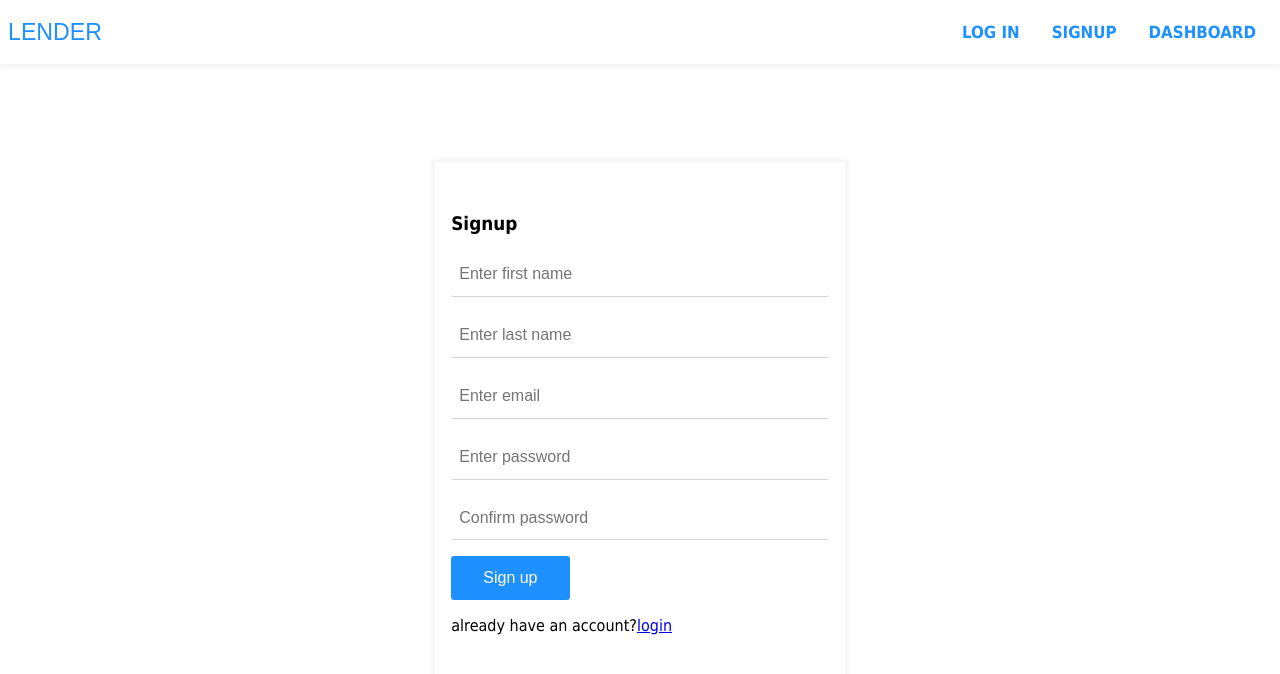
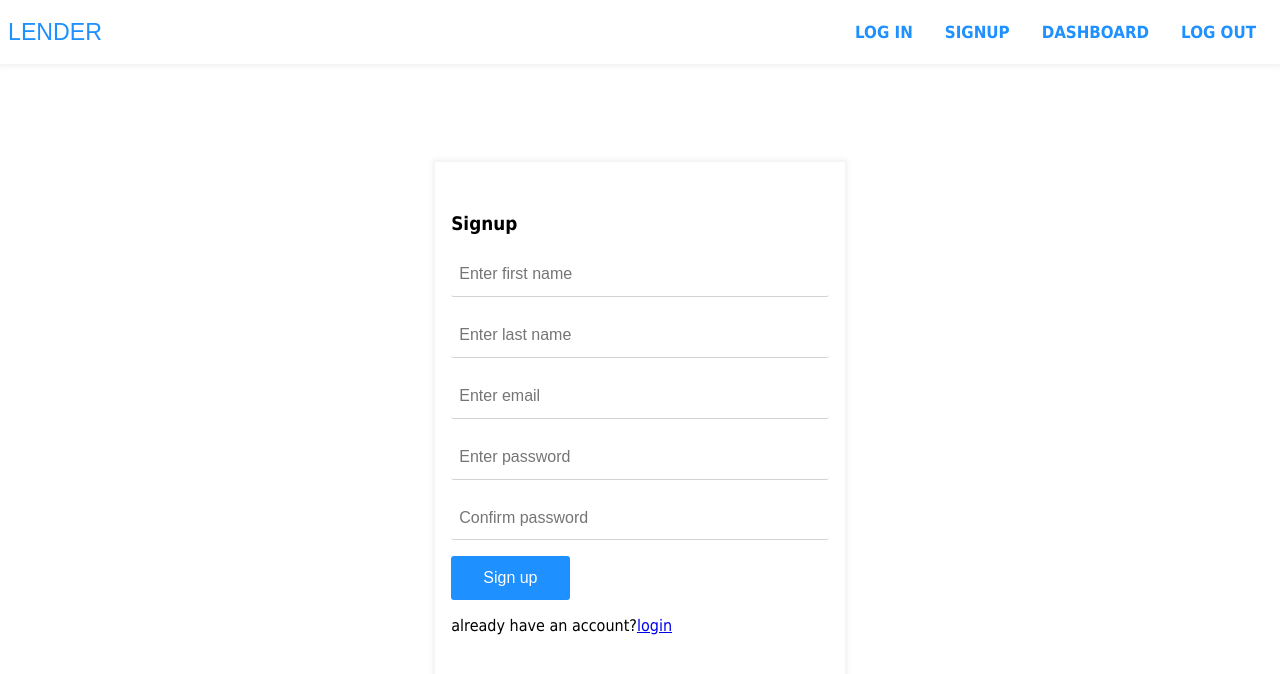
Before and after one commit to okoroemeka/Lender_Frontend, a React (Vite) app: page /signup in a window 1280 px wide. Shown: the top 674 px of the page. Built offline with nearby package versions, Linux system fonts and the light colour scheme; no server answers; a web font is replaced by a local one.

Commit message:
ft(logout): add user logout
- Add user logout functionality

[Finishes #168928885]

```diff
--- a/src/actions/login.js
+++ b/src/actions/login.js
@@ -3,6 +3,7 @@ import axios from '../utils/axiosInstance';
 import tokenHelper from '../utils/auth';
 
 const LOG_IN = actionCreator('LOGIN', 'AUTH');
+const LOG_OUT = actionCreator('LOGOUT', 'LOGOUT');
 
 const login = (userData) => async (dispatch) => {
   try {
@@ -12,10 +13,14 @@ const login = (userData) => async (dispatch) => {
     const { token } = data;
     tokenHelper.setToken(token);
     dispatch({ type: LOG_IN.SUCCESS, payload: data });
-    // dispatch({ type: LOG_IN.STATUS, payload: status });
   } catch ({ response: { data: errorObj } }) {
     dispatch({ type: LOG_IN.ERROR, payload: errorObj });
   }
 };
 
+export const logout = () => (dispatch) => {
+  tokenHelper.removeToken();
+  dispatch({ type: LOG_OUT.SUCCESS });
+};
+
 export default login;
--- a/src/component/header/header.jsx
+++ b/src/component/header/header.jsx
@@ -1,5 +1,6 @@
 import React from 'react';
 import { Link } from '@reach/router';
+import Logout from '../logout';
 import './header.scss';
 
 const Header = () => (
@@ -26,6 +27,9 @@ const Header = () => (
           dashboard
         </Link>
       </li>
+      <li>
+        <Logout />
+      </li>
     </ul>
   </ul>
 );
--- a/src/component/header/header.scss
+++ b/src/component/header/header.scss
@@ -36,6 +36,9 @@
         text-decoration: none;
         color: $primary-color;
       }
+      .logout {
+        cursor: pointer;
+      }
     }
   }
 }
--- /dev/null
+++ b/src/component/logout/index.jsx
@@ -0,0 +1,37 @@
+/* eslint-disable jsx-a11y/interactive-supports-focus */
+/* eslint-disable react/state-in-constructor */
+/* eslint-disable react/button-has-type */
+import React, { Component } from 'react';
+import { connect } from 'react-redux';
+import { navigate } from '@reach/router';
+import { logout } from '../../actions/login';
+
+class Logout extends Component {
+  state = {};
+
+  logOutUser = () => {
+    const { logout: userLogout } = this.props;
+    userLogout();
+    navigate('/login');
+  };
+
+  render() {
+    return (
+      <span
+        className="navbar_item logout"
+        onKeyUp={this.logOutUser}
+        onClick={this.logOutUser}
+        role="button"
+      >
+        Log out
+      </span>
+    );
+  }
+}
+const mapStateToProps = (state) => ({
+  authLogin: state.authLogin,
+});
+export default connect(
+  mapStateToProps,
+  { logout },
+)(Logout);
--- a/src/reducer/login.js
+++ b/src/reducer/login.js
@@ -2,6 +2,7 @@ import actionCreator from '../actions/actionType';
 
 const initialState = {};
 const LOGIN = actionCreator('LOGIN', 'AUTH');
+const LOG_OUT = actionCreator('LOGOUT', 'LOGOUT');
 
 const loginReducer = (state = initialState, { type, payload }) => {
   switch (type) {
@@ -9,6 +10,8 @@ const loginReducer = (state = initialState, { type, payload }) => {
       return { ...state, ...payload, isLoggedIn: true };
     case LOGIN.ERROR:
       return { ...state, ...payload };
+    case LOG_OUT.SUCCESS:
+      return { ...state, isLoggedIn: false };
     default:
       return state;
   }
```
